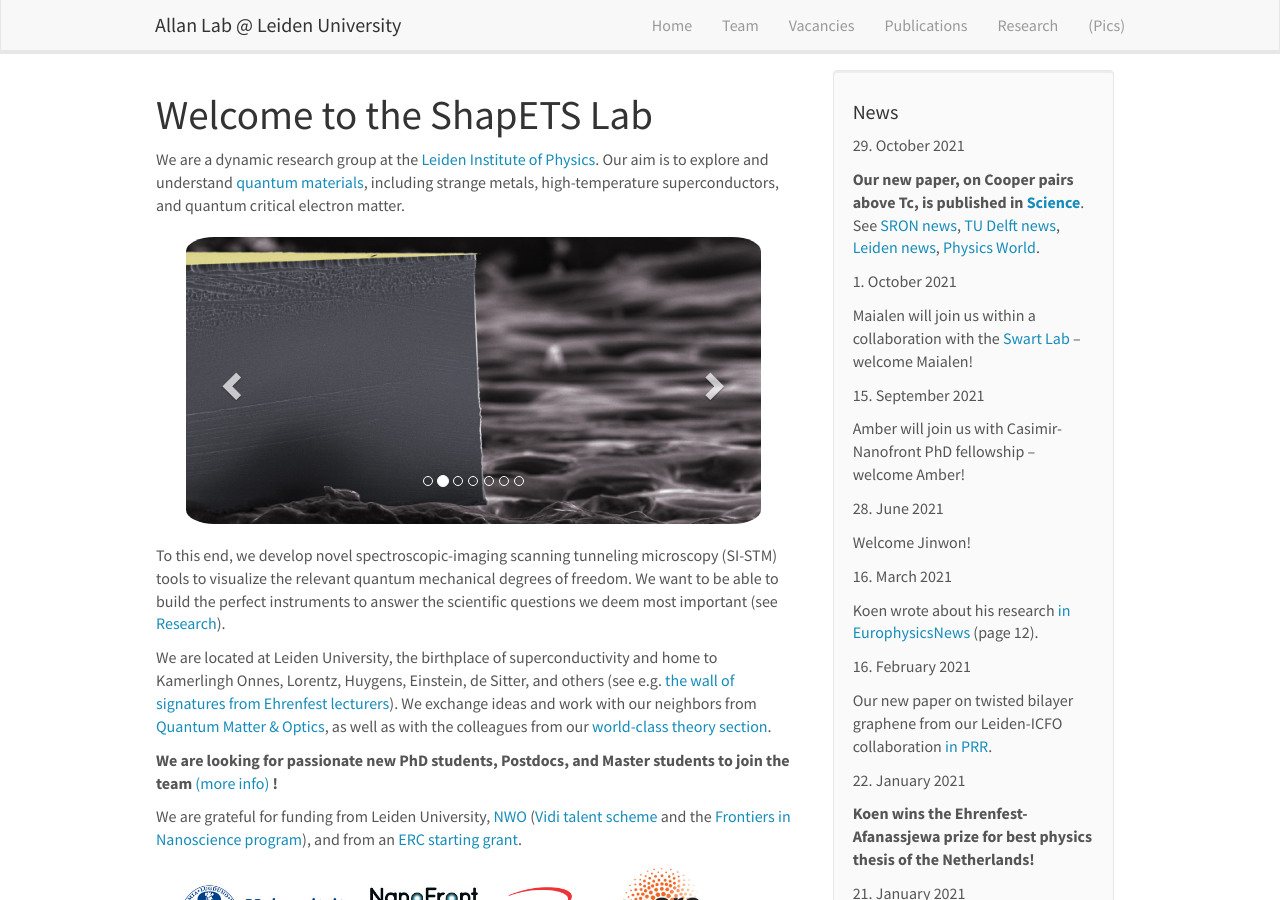
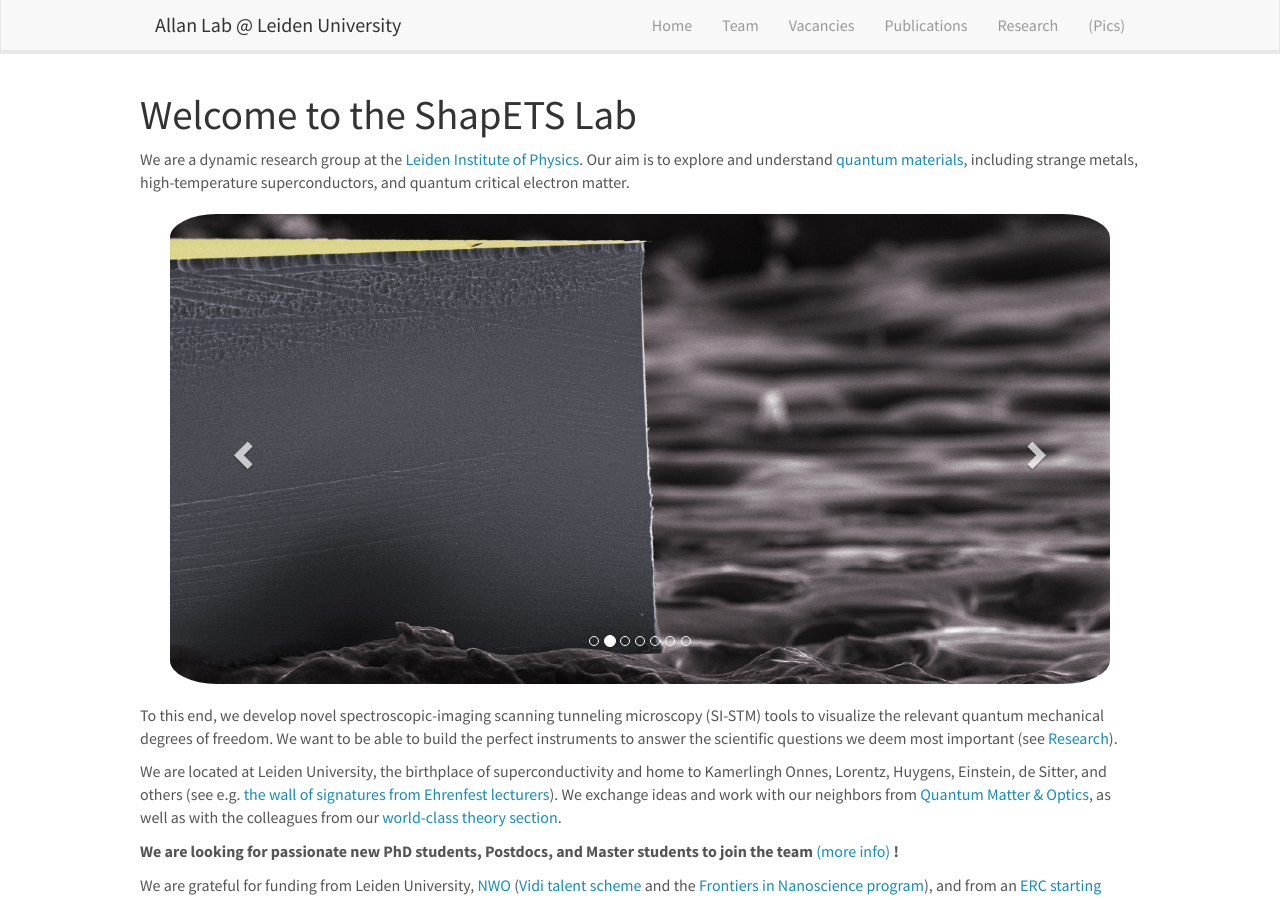
Before and after one commit to kharitz/shapets_website, a Jekyll site: the page built from _pages/home.md, in a window 1280 px wide and 900 px high. Built offline with Jekyll 4.4.1, drawn with Linux system fonts in a browser that asks for light colours; nearby versions of some CDN libraries.

Commit message:
Update homelay.html

```diff
--- a/_layouts/homelay.html
+++ b/_layouts/homelay.html
@@ -2,11 +2,11 @@
 layout: default
 ---
 
-  <div id="homeid" class="col-sm-8">
+  <div id="homeid" class="row-sm-8">
         <h1>Welcome to the ShapETS Lab</h1>
 
 	{{ content }}
   </div>
-  <div id="newsid" class="col-sm-4" >
+  <div id="newsid" class="row-sm-4" >
 	{% include news.html %}
   </div>
```
